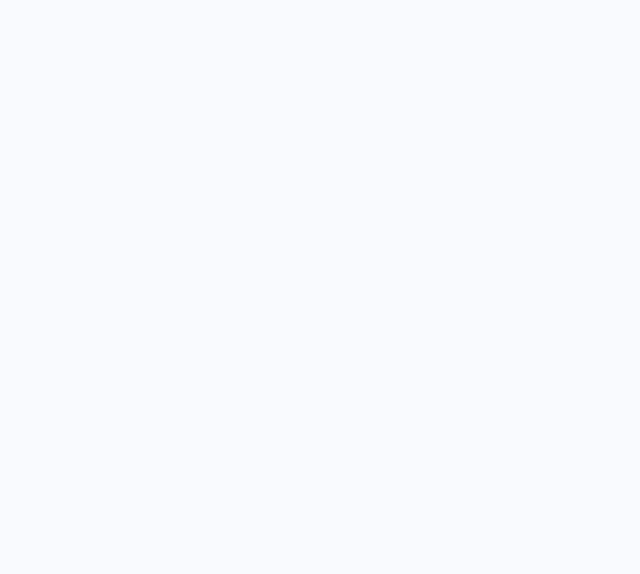
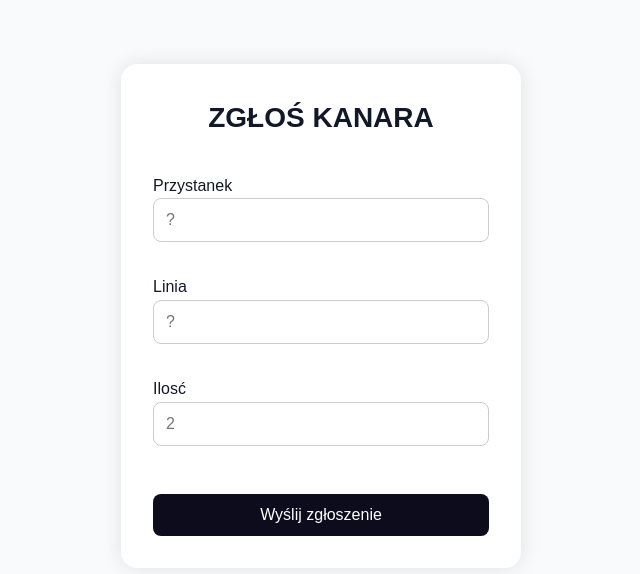
Before and after one commit to k3rasjan/kanarek.pl, a React (Vite) app in the folder frontend/: page /zglos-kanara in a window 1280 px wide. Before the commit this address had no page. Shown: the top 574 px of the page, without its empty margins (319-959 px from the left). Built offline with nearby package versions, Linux system fonts and the light colour scheme.

Commit message:
Add Report Form

```diff
--- a/frontend/src/pages/Home/Home.tsx
+++ b/frontend/src/pages/Home/Home.tsx
@@ -6,8 +6,9 @@ function Home() {
         <>
             <header>Strona główna</header>
             <section>
-                <Link to="/login">Zaloguj się</Link>
-                <Link to="/register">Zarejestruj się</Link>
+                <Link to="/login">Zaloguj się</Link><br/>
+                <Link to="/register">Zarejestruj się</Link><br/>
+                <Link to='/zglos-kanara'>Zgłoś kanarka!11!!!!!!!!!!!!</Link>
             </section>
         </>
     )
--- a/frontend/src/pages/Login/Login.tsx
+++ b/frontend/src/pages/Login/Login.tsx
@@ -30,7 +30,7 @@ function Login() {
                         <div className={styles.checkboxRow}>
                             <label>
                                 <input type="checkbox"/> Zapamiętaj to urządzenie
-                            </label>
+                            </label><br/><br/>
                             <Link to="/przywroc-haslo">Nie pamiętasz hasła?</Link>
                         </div>
                         <br/>
--- /dev/null
+++ b/frontend/src/pages/Report/Report.tsx
@@ -0,0 +1,37 @@
+import FormField from '../../components/FormField/FormField.tsx';
+import '../../styles/global.css';
+import '../../styles/formBase.css';
+
+function Report(){
+    return (
+        <>
+            <div className="container">
+                <header className="header">
+                    <h1>ZGŁOŚ KANARA</h1>
+                </header>
+                <section>
+                    <form>
+                        <FormField
+                            label="Przystanek"
+                            type="text"
+                            name="Przystanek"
+                            placeholder="?"/>
+                        <FormField
+                            label="Linia"
+                            type="text"
+                            name="Linia"
+                            placeholder="?"/>
+                        <FormField
+                            label="Ilosć"
+                            type="number"
+                            name="ilosc"
+                            placeholder="2"
+                        />
+                        <button type="submit" id="btn">Wyślij zgłoszenie</button>
+                    </form>
+                </section>
+            </div>
+        </>
+    )
+}
+export default Report
--- a/frontend/src/routes/AppRouter.tsx
+++ b/frontend/src/routes/AppRouter.tsx
@@ -4,6 +4,7 @@ import Login from '../pages/Login/Login.tsx'
 import  Register from '../pages/Register/Register.tsx'
 import Home from '../pages/Home/Home.tsx'
 import ForgotPasswordForm from "../pages/ForgotPassword/ForgotPasswordForm.tsx";
+import Report from '../pages/Report/Report'
 
 function AppRouter() {
   return (
@@ -13,6 +14,7 @@ function AppRouter() {
           <Route path="/login" element={<Login/>} />
           <Route path="/register" element={<Register/>} />
           <Route path="/przywroc-haslo" element={<ForgotPasswordForm/>} />
+          <Route path='/zglos-kanara' element={<Report/>} />
       </Routes>
     </BrowserRouter>
   )
--- a/frontend/src/styles/formBase.css
+++ b/frontend/src/styles/formBase.css
@@ -4,6 +4,9 @@ form {
     gap: 1rem;
 }
 
+
+input[type="text"],
+input[type="number"],
 input[type="email"],
 input[type="password"] {
     width: 100%;
```
Also changed, not shown: frontend/src/pages/Report/Report.module.css (added).
